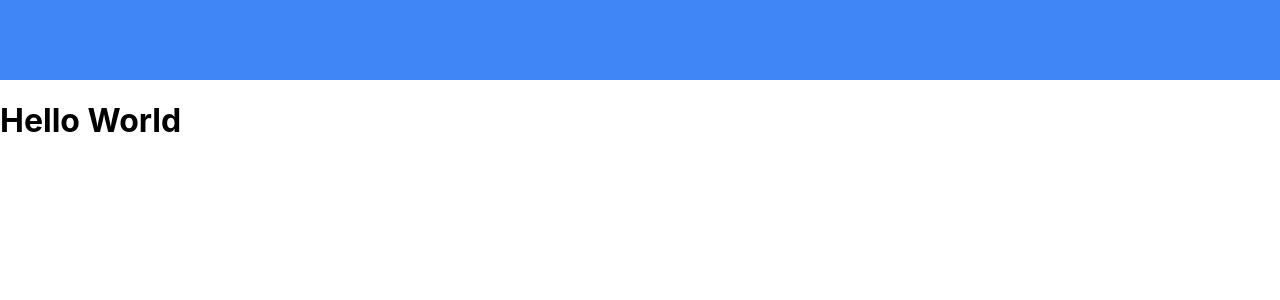
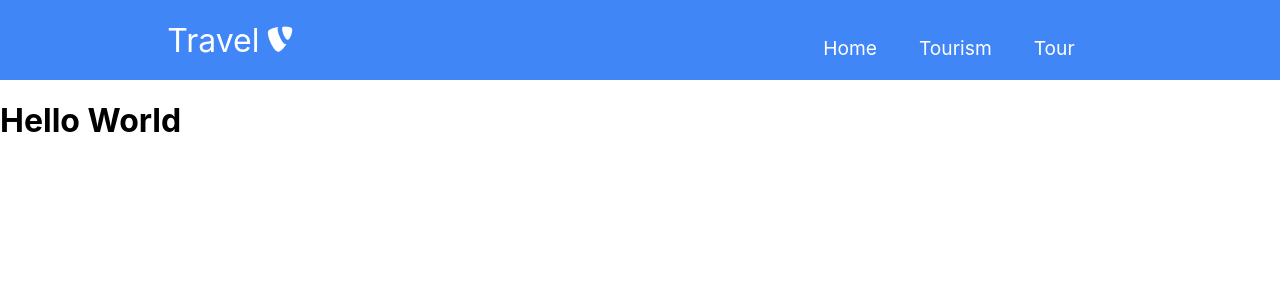
Before and after one commit to ebrahimmosadegh/reactjs-travel-website, a React (Create React App) app: page / in a window 1280 px wide. Shown: the top 300 px of the page. Built offline with nearby package versions, Linux system fonts and the light colour scheme.

Commit message:
create button component

```diff
--- a/public/index.html
+++ b/public/index.html
@@ -10,6 +10,7 @@
       content="Web site created using create-react-app"
     />
     <link rel="apple-touch-icon" href="%PUBLIC_URL%/logo192.png" />
+    <link rel="stylesheet" href="https://use.fontawesome.com/releases/v5.15.1/css/all.css" integrity="sha384-vp86vTRFVJgpjF9jiIGPEEqYqlDwgyBgEF109VFjmqGmIY/Y4HV4d3Gp2irVfcrp" crossorigin="anonymous">
     <!--
       manifest.json provides metadata used when your web app is installed on a
       user's mobile device or desktop. See https://developers.google.com/web/fundamentals/web-app-manifest/
--- a/src/Components/Navbar/Navbar.css
+++ b/src/Components/Navbar/Navbar.css
@@ -1,13 +1,163 @@
-.navbar{
-    background-color: #4186f7;
+.navbar {
+  background: #4186f7;
   height: 80px;
   display: flex;
   justify-content: center;
   align-items: center;
   font-size: 1.2rem;
   position: sticky;
-    top:0;
+  top: 0;
   z-index: 999;
   background-size: cover;
   background-position: center;
+
   }
+
+  .navbar-container {
+    display: flex;
+    justify-content: center;
+    align-items: center;
+    height: 80px;
+    max-width: 1500px;
+  }
+
+  .navbar-logo {
+    color: #fff;
+    justify-self: start;
+    margin-left: 20px;
+    cursor: pointer;
+    text-decoration: none;
+    font-size: 2rem;
+    display: flex;
+    align-items: center;
+  }
+
+  .fa-typo3 {
+    margin-left: 0.5rem;
+    font-size: 1.8rem;
+  }
+
+  .nav-menu {
+    display: flex;
+    grid-template-columns: repeat(4, auto);
+    grid-gap: 10px;
+    list-style: none;
+    text-align: center;
+    width: 60vw;
+    justify-content: end;
+    margin-right: 2rem;
+  }
+
+  .nav-item {
+    height: 80px;
+  }
+
+  .nav-links {
+    color: #fff;
+    display: flex;
+    align-items: center;
+    text-decoration: none;
+    padding: 0.5rem 1rem;
+    height: 100%;
+  }
+
+  .nav-links:hover {
+    border-bottom: 4px solid #fff;
+    transition: all 0.2s ease-out;
+  }
+
+  .fa-bars {
+    color: #fff;
+  }
+
+  .nav-links-mobile {
+    display: none;
+  }
+
+  .menu-icon {
+    display: none;
+  }
+
+  @media screen and (max-width: 960px) {
+    .NavbarItems {
+      position: relative;
+    }
+
+    .nav-menu {
+      display: flex;
+      flex-direction: column;
+      justify-content: start;
+      /* width: 100%; */
+      height: 90vh;
+      position: absolute;
+      top: 80px;
+      right: -100%;
+      opacity: 1;
+      transition: all 0.5s ease;
+    }
+
+    .nav-menu.active {
+      background: #4186f7;
+      /* left: 0; */
+      opacity: 1;
+      transition: all 0.5s ease;
+      z-index: 1;
+    }
+
+    .nav-links {
+      text-align: center;
+      padding: 2rem;
+      width: 100%;
+      display: table;
+    }
+
+    .nav-links:hover {
+      background-color: #fff;
+      color: #4186f7;
+      border-radius: 0;
+      border: none;
+    }
+
+    .navbar-logo {
+        position: absolute;
+        top: 0;
+        right: 0;
+        transform: translate(-49%, 50%);
+    }
+
+    .menu-icon {
+        display: block;
+        position: absolute;
+        top: 0;
+        left: 0;
+        transform: translate(100%, 60%);
+        font-size: 1.8rem;
+        cursor: pointer;
+    }
+
+    .fa-times {
+      color: #fff;
+      font-size: 2rem;
+    }
+
+    .nav-links-mobile {
+      display: block;
+      text-align: center;
+      margin: 2rem auto;
+      border-radius: 4px;
+      width: 80%;
+      text-decoration: none;
+      font-size: 1.5rem;
+      background-color: transparent;
+      color: #fff;
+      padding: 14px 20px;
+      border: 1px solid #fff;
+      transition: all 0.3s ease-out;
+    }
+
+    .nav-links-mobile:hover {
+      background: #fff;
+      color: #242424;
+      transition: 250ms;
+    }
+  }
--- a/src/Components/Navbar/Navbar.js
+++ b/src/Components/Navbar/Navbar.js
@@ -1,9 +1,49 @@
-import React from "react";
+import React, {useState} from "react";
+import { Link } from "react-router-dom";
 import './Navbar.css';
 function Navbar(){
+    const[menuState,setMenuState] = useState(false);
+    const menuHandler = ()=>setMenuState(!menuState);
+    const closeMobileMenu = ()=>setMenuState(false);
     return(
         <nav className="navbar">
+            <div className="navbar">
+                <div className="navbar-container">
+                    <div className="menu-icon" onClick={menuHandler}>
+                        <i className={menuState ?'fas fa-times' : 'fas fa-bars'}></i>
+                    </div>
+                    <Link to="/" className="navbar-logo">
+                        Travel <i className="fab fa-typo3"></i>
+                    </Link>
+                    <ul className={menuState ?'nav-menu active' : 'nav-menu'}>
+                        <li className="nav-item">
+                            <Link to="/" className="nav-links" onClick={closeMobileMenu}>
+                            Home
+                            </Link>
+                        </li>
+                        <li className="nav-item">
+                            <Link to="/tourism" className="nav-links" onClick={closeMobileMenu}>
+                            Tourism
+                            </Link>
+                        </li>
+                        <li className="nav-item">
+                            <Link to="/tour" className="nav-links" onClick={closeMobileMenu}>
+                            Tour
+                            </Link>
+                        </li>
+                        <li>
+                            <Link
+                                to="/sign-up"
+                                className="nav-links-mobile"
+                                onClick={closeMobileMenu}
+                                >
+                                    Register
+                                </Link>
+                        </li>
+                    </ul>
 
+                </div>
+            </div>
         </nav>
     )
 }
--- a/src/index.css
+++ b/src/index.css
@@ -1,3 +1,7 @@
+/* @font-face {
+  font-family: 'example';
+  src: local('example'), url(./fonts/) format('truetype');
+} */
 body {
   margin: 0;
   font-family: -apple-system, BlinkMacSystemFont, 'Segoe UI', 'Roboto', 'Oxygen',
```
Also changed, not shown: src/Components/UI/Button.js (added, +10 -0 lines), src/Components/UI/Button.css (added). Lines whose indentation alone changed are shown as unchanged.
